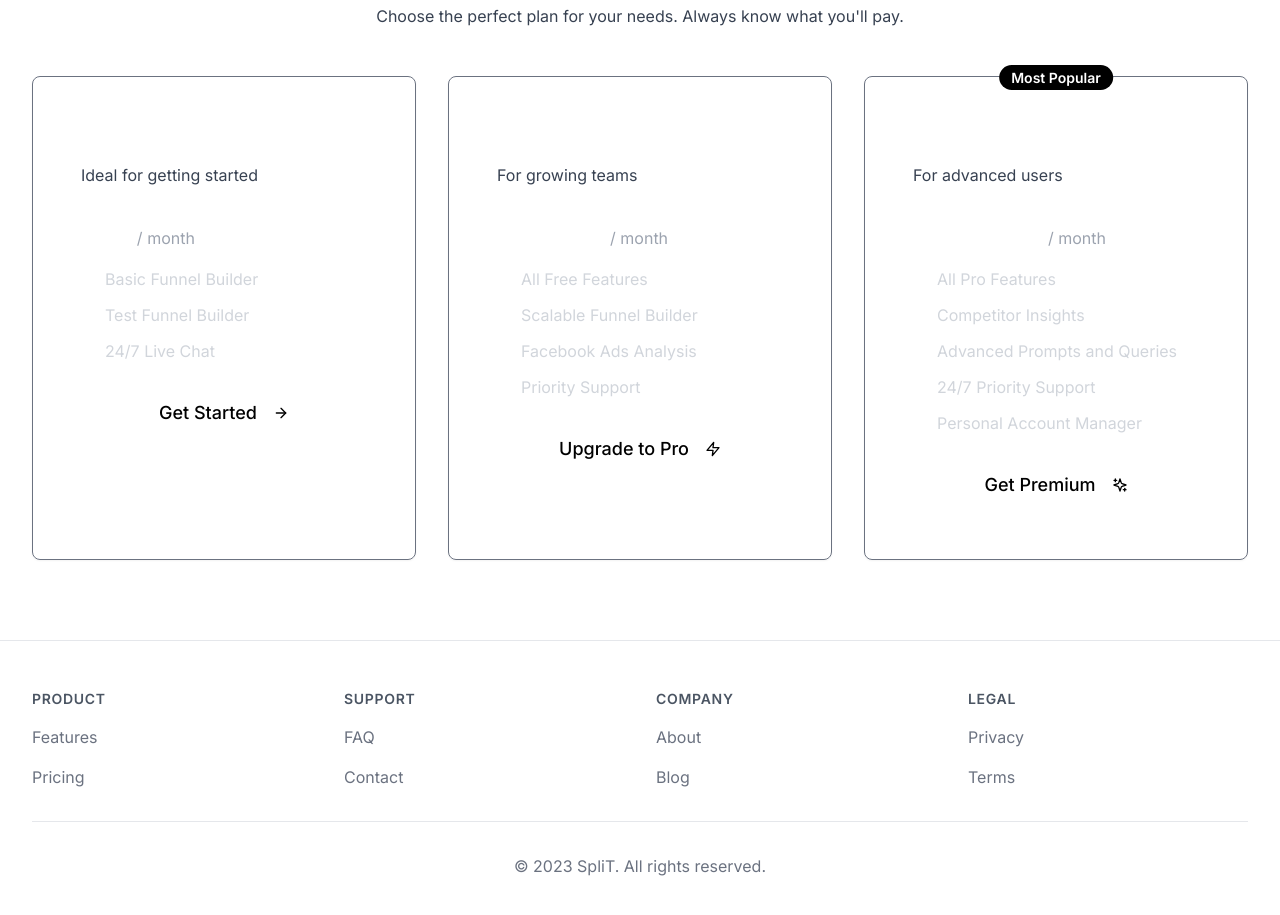
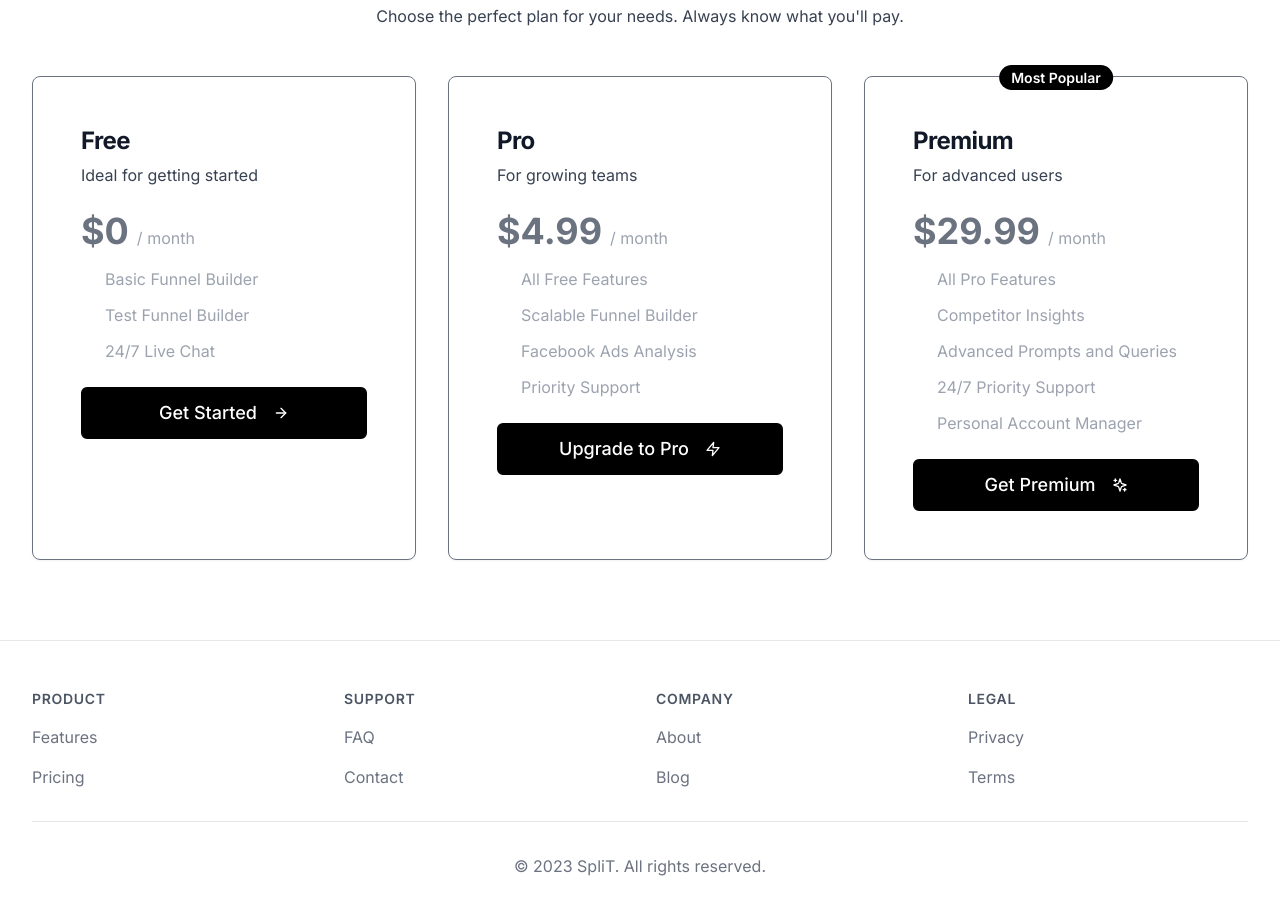
Before and after one commit to priest-2105/split, a Next.js app: page / in a window 1280 px wide. Shown: the part 1760-2675 px from the top of the page. Built offline with nearby package versions, Linux system fonts and the light colour scheme; no server answers.

Commit message:
homepage changes

```diff
--- a/app/page.tsx
+++ b/app/page.tsx
@@ -286,15 +286,15 @@ export default function Home() {
               <motion.div variants={itemVariants}>
                 <Card className="relative p-4 sm:p-6 bg-transparent backdrop-blur-2xl border-gray-500 text-white h-full">
                   <CardHeader>
-                    <CardTitle className="text-xl sm:text-2xl font-bold">Free</CardTitle>
+                    <CardTitle className="text-xl sm:text-2xl text-gray-900 dark:text-gray-200 font-bold">Free</CardTitle>
                     <p className="text-gray-700 dark:text-gray-400 text-sm sm:text-base">Ideal for getting started</p>
                   </CardHeader>
                   <CardContent>
                     <div className="mb-4">
-                      <span className="text-2xl sm:text-4xl font-bold">$0</span>
+                      <span className="text-2xl sm:text-4xl text-gray-500 font-bold">$0</span>
                       <span className="text-gray-400 ml-2 text-sm sm:text-base">/ month</span>
                     </div>
-                    <ul className="space-y-3 text-sm sm:text-base text-gray-300">
+                    <ul className="space-y-3 text-sm sm:text-base text-gray-400">
                       <li className="flex items-center">
                         <Check className="mr-2 h-4 w-4 text-white flex-shrink-0" />
                         Basic Funnel Builder
@@ -312,7 +312,7 @@ export default function Home() {
                   <CardFooter>
                     <Button
                       onClick={() => router.push("/register")}
-                      className="w-full border-2 border-white text-sm sm:text-lg py-4 sm:py-6 px-4 sm:px-8 text-black bg-white hover:bg-transparent hover:text-white transition-all duration-300"
+                      className="w-full text-sm sm:text-lg py-4 sm:py-6 px-4 sm:px-8 bg-black dark:bg-white text-white dark:text-black border-2 border-black dark:border-white hover:bg-transparent hover:text-black dark:hover:text-white transition-all duration-300 ease-in-out"
                     >
                       Get Started
                       <ArrowRight className="ml-2 h-4 w-4 sm:h-5 sm:w-5" />
@@ -325,15 +325,15 @@ export default function Home() {
               <motion.div variants={itemVariants}>
                 <Card className="relative p-4 sm:p-6 bg-transparent backdrop-blur-2xl border-gray-500 text-white h-full">
                   <CardHeader>
-                    <CardTitle className="text-xl sm:text-2xl font-bold">Pro</CardTitle>
+                    <CardTitle className="text-xl sm:text-2xl text-gray-900 dark:text-gray-200 font-bold">Pro</CardTitle>
                     <p className="text-gray-700 dark:text-gray-400 text-sm sm:text-base">For growing teams</p>
                   </CardHeader>
                   <CardContent>
                     <div className="mb-4">
-                      <span className="text-2xl sm:text-4xl font-bold">$4.99</span>
+                      <span className="text-2xl text-gray-500 sm:text-4xl font-bold">$4.99</span>
                       <span className="text-gray-400 ml-2 text-sm sm:text-base">/ month</span>
                     </div>
-                    <ul className="space-y-3 text-sm sm:text-base text-gray-300">
+                    <ul className="space-y-3 text-sm sm:text-base text-gray-400">
                       <li className="flex items-center">
                         <Check className="mr-2 h-4 w-4 text-white flex-shrink-0" />
                         All Free Features
@@ -362,7 +362,7 @@ export default function Home() {
                           router.push("/login?redirect=/payment?plan=pro")
                         }
                       }}
-                      className="w-full border-2 border-white text-sm sm:text-lg py-4 sm:py-6 px-4 sm:px-8 text-black bg-white hover:bg-transparent hover:text-white transition-all duration-300"
+                      className="w-full text-sm sm:text-lg py-4 sm:py-6 px-4 sm:px-8 bg-black dark:bg-white text-white dark:text-black border-2 border-black dark:border-white hover:bg-transparent hover:text-black dark:hover:text-white transition-all duration-300 ease-in-out"
                     >
                       Upgrade to Pro
                       <Zap className="ml-2 h-4 w-4 sm:h-5 sm:w-5" />
@@ -380,15 +380,15 @@ export default function Home() {
                     </span>
                   </div>
                   <CardHeader>
-                    <CardTitle className="text-xl sm:text-2xl font-bold">Premium</CardTitle>
+                    <CardTitle className="text-xl sm:text-2xl text-gray-900 dark:text-gray-200 font-bold">Premium</CardTitle>
                     <p className="text-gray-700 dark:text-gray-400 text-sm sm:text-base">For advanced users</p>
                   </CardHeader>
                   <CardContent>
                     <div className="mb-4">
-                      <span className="text-2xl sm:text-4xl font-bold">$29.99</span>
+                      <span className="text-2xl sm:text-4xl text-gray-500 font-bold">$29.99</span>
                       <span className="text-gray-400 ml-2 text-sm sm:text-base">/ month</span>
                     </div>
-                    <ul className="space-y-3 text-sm sm:text-base text-gray-300">
+                    <ul className="space-y-3 text-sm sm:text-base text-gray-400">
                       <li className="flex items-center">
                         <Check className="mr-2 h-4 w-4 text-white flex-shrink-0" />
                         All Pro Features
@@ -421,7 +421,7 @@ export default function Home() {
                           router.push("/login?redirect=/payment?plan=premium")
                         }
                       }}
-                      className="w-full border-2 border-white text-sm sm:text-lg py-4 sm:py-6 px-4 sm:px-8 text-black bg-white hover:bg-transparent hover:text-white transition-all duration-300"
+                      className="w-full text-sm sm:text-lg py-4 sm:py-6 px-4 sm:px-8 bg-black dark:bg-white text-white dark:text-black border-2 border-black dark:border-white hover:bg-transparent hover:text-black dark:hover:text-white transition-all duration-300 ease-in-out"
                     >
                       Get Premium
                       <Sparkles className="ml-2 h-4 w-4 sm:h-5 sm:w-5" />
```
